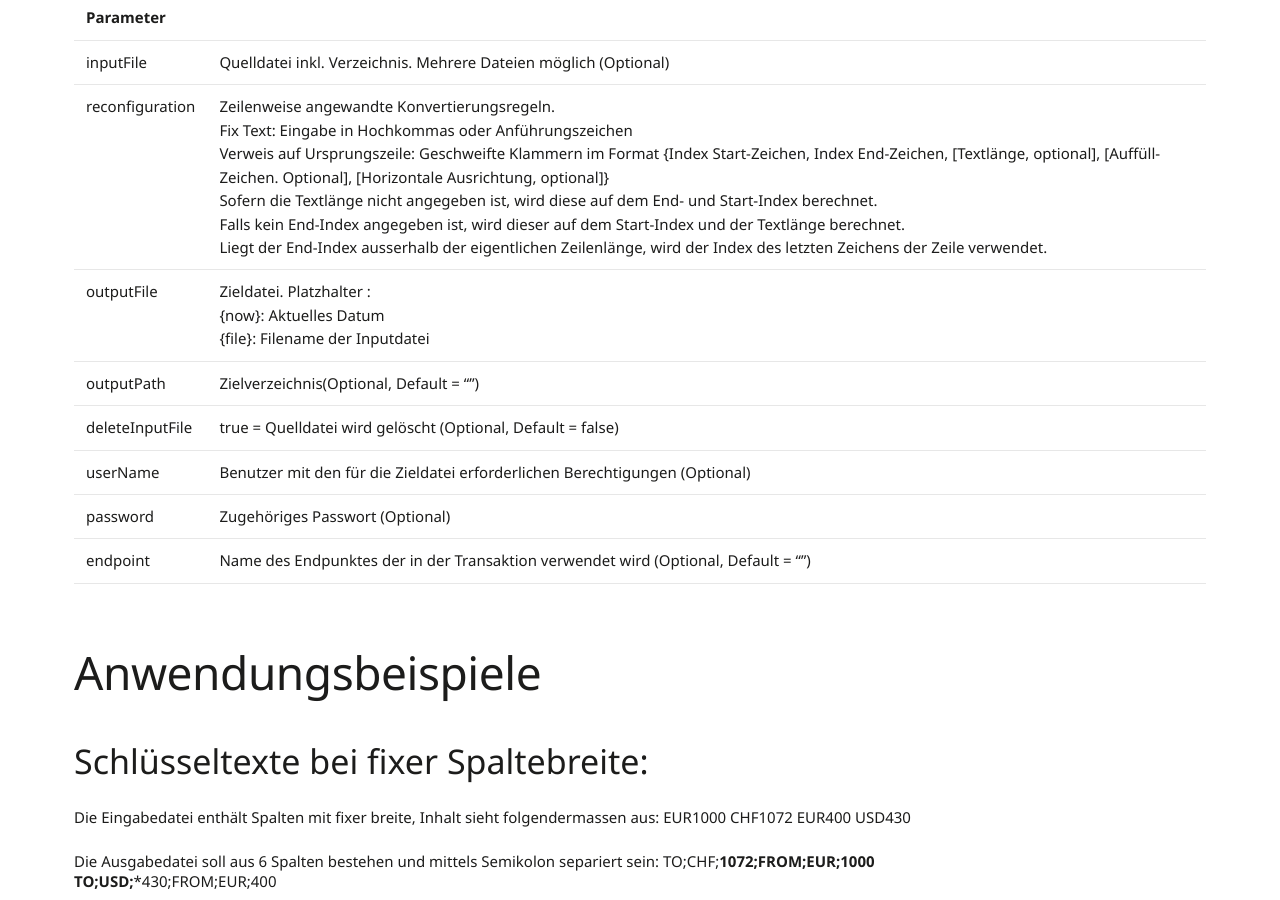
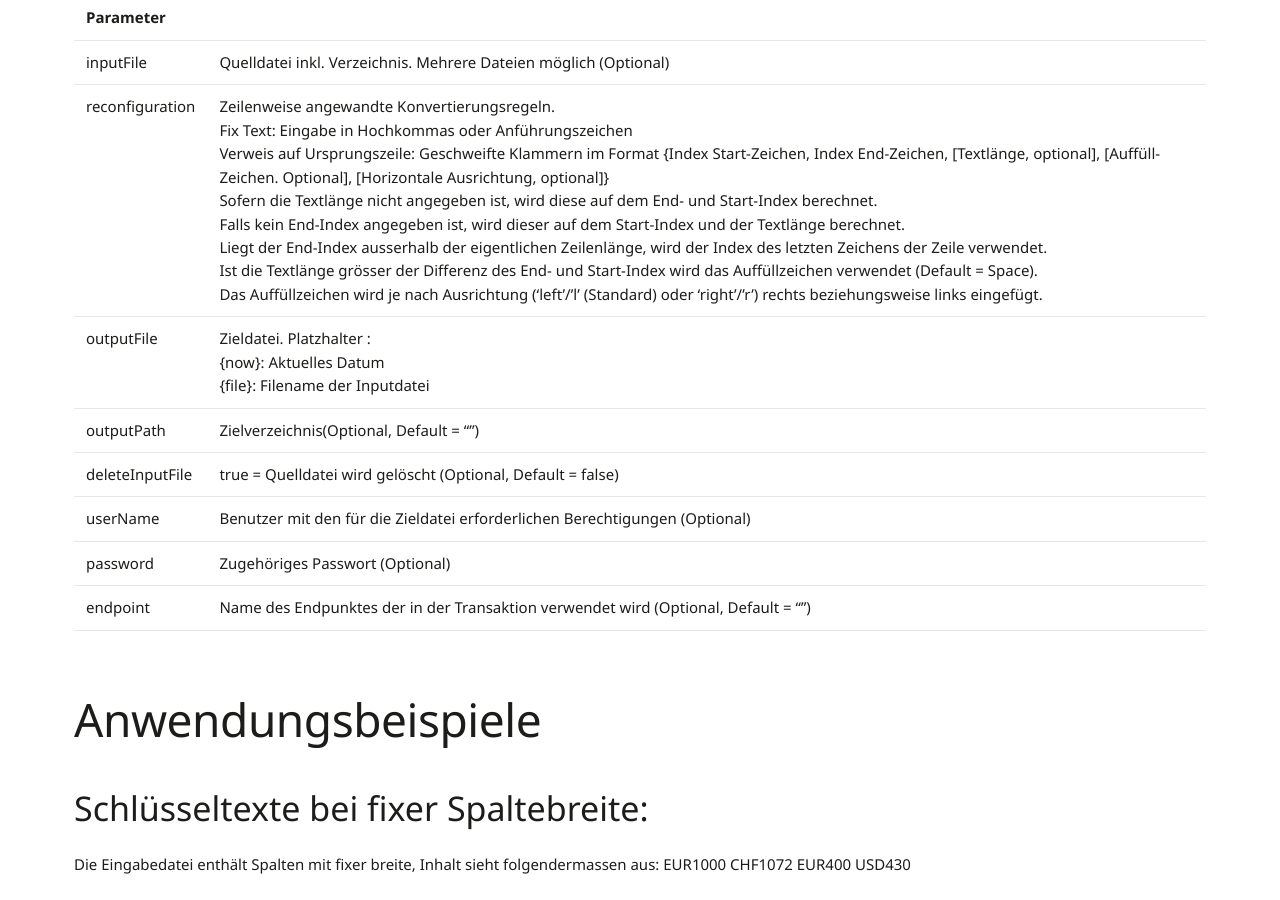
Before and after one commit to primesoft-group/oneconnexx-docs, a Jekyll site: the page built from _pages/addins/de/filereconstructor.md, in a window 1280 px wide and 900 px high, scrolled down 711 px. Built offline with Jekyll 4.4.1, drawn with Linux system fonts in a browser that asks for light colours; nearby versions of some CDN libraries; some web fonts are replaced.

Commit message:
Update filereconstructor.md

```diff
--- a/_pages/addins/de/filereconstructor.md
+++ b/_pages/addins/de/filereconstructor.md
@@ -16,7 +16,7 @@
 | | |
 | __Parameter__ | |
 | inputFile | Quelldatei inkl. Verzeichnis. Mehrere Dateien möglich (Optional) |
-| reconfiguration | Zeilenweise angewandte Konvertierungsregeln.<br />Fix Text: Eingabe in Hochkommas oder Anführungszeichen<br />Verweis auf Ursprungszeile: Geschweifte Klammern im Format {Index Start-Zeichen, Index End-Zeichen, [Textlänge, optional], [Auffüll-Zeichen. Optional], [Horizontale Ausrichtung, optional]}<br />Sofern die Textlänge nicht angegeben ist, wird diese auf dem End- und Start-Index berechnet.<br />Falls kein End-Index angegeben ist, wird dieser auf dem Start-Index und der Textlänge berechnet.<br />Liegt der End-Index ausserhalb der eigentlichen Zeilenlänge, wird der Index des letzten Zeichens der Zeile verwendet.|
+| reconfiguration | Zeilenweise angewandte Konvertierungsregeln.<br />Fix Text: Eingabe in Hochkommas oder Anführungszeichen<br />Verweis auf Ursprungszeile: Geschweifte Klammern im Format {Index Start-Zeichen, Index End-Zeichen, [Textlänge, optional], [Auffüll-Zeichen. Optional], [Horizontale Ausrichtung, optional]}<br />Sofern die Textlänge nicht angegeben ist, wird diese auf dem End- und Start-Index berechnet.<br />Falls kein End-Index angegeben ist, wird dieser auf dem Start-Index und der Textlänge berechnet.<br />Liegt der End-Index ausserhalb der eigentlichen Zeilenlänge, wird der Index des letzten Zeichens der Zeile verwendet.<br />Ist die Textlänge grösser der Differenz des End- und Start-Index wird das Auffüllzeichen verwendet (Default = Space).<br />Das Auffüllzeichen wird je nach Ausrichtung ('left'/'l' (Standard) oder 'right'/'r') rechts beziehungsweise links eingefügt. |
 | outputFile | Zieldatei. Platzhalter : <br /> {now}: Aktuelles Datum<br />	{file}: Filename der Inputdatei |
 | outputPath | Zielverzeichnis(Optional, Default = "") |
 | deleteInputFile | true = Quelldatei wird gelöscht (Optional, Default = false) |
```
